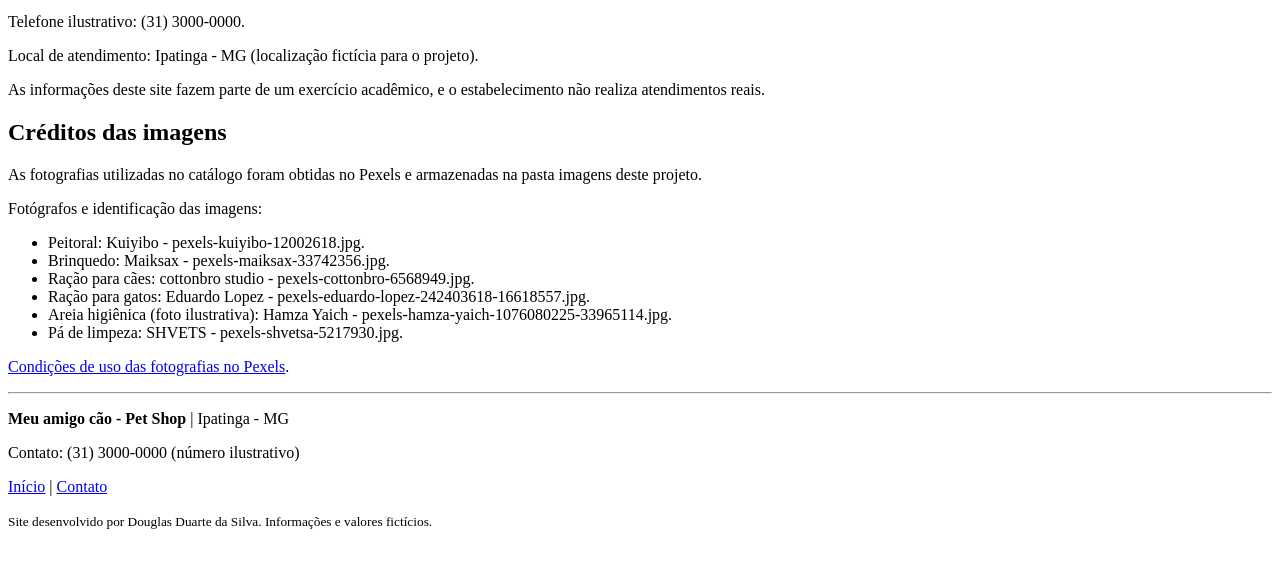
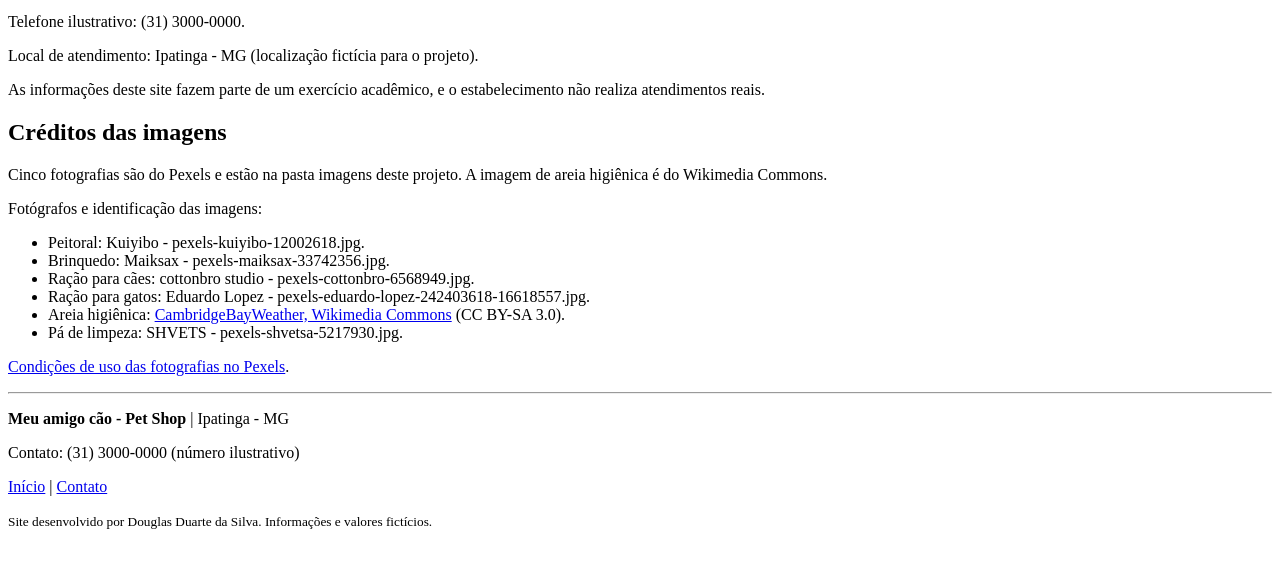
Before and after one commit to odouglasduarte/petshop-fase1, a plain HTML site: page contato.html in a window 1280 px wide. Shown: the part 230-798 px from the top of the page. Drawn offline with Linux system fonts and the light colour scheme.

Commit message:
Corrige referência e créditos da foto de areia higiênica em contato.html

```diff
--- a/contato.html
+++ b/contato.html
@@ -27,14 +27,14 @@
         </section>
         <section>
             <h2>Créditos das imagens</h2>
-            <p>As fotografias utilizadas no catálogo foram obtidas no Pexels e armazenadas na pasta imagens deste projeto.</p>
+            <p>Cinco fotografias são do Pexels e estão na pasta imagens deste projeto. A imagem de areia higiênica é do Wikimedia Commons.</p>
             <p>Fotógrafos e identificação das imagens:</p>
             <ul>
                 <li>Peitoral: Kuiyibo - pexels-kuiyibo-12002618.jpg.</li>
                 <li>Brinquedo: Maiksax - pexels-maiksax-33742356.jpg.</li>
                 <li>Ração para cães: cottonbro studio - pexels-cottonbro-6568949.jpg.</li>
                 <li>Ração para gatos: Eduardo Lopez - pexels-eduardo-lopez-242403618-16618557.jpg.</li>
-                <li>Areia higiênica (foto ilustrativa): Hamza Yaich - pexels-hamza-yaich-1076080225-33965114.jpg.</li>
+                <li>Areia higiênica: <a href="https://commons.wikimedia.org/wiki/File:Fresh_cat_litter_close_up.JPG">CambridgeBayWeather, Wikimedia Commons</a> (CC BY-SA 3.0).</li>
                 <li>Pá de limpeza: SHVETS - pexels-shvetsa-5217930.jpg.</li>
             </ul>
             <p><a href="https://www.pexels.com/license/">Condições de uso das fotografias no Pexels</a>.</p>
```
